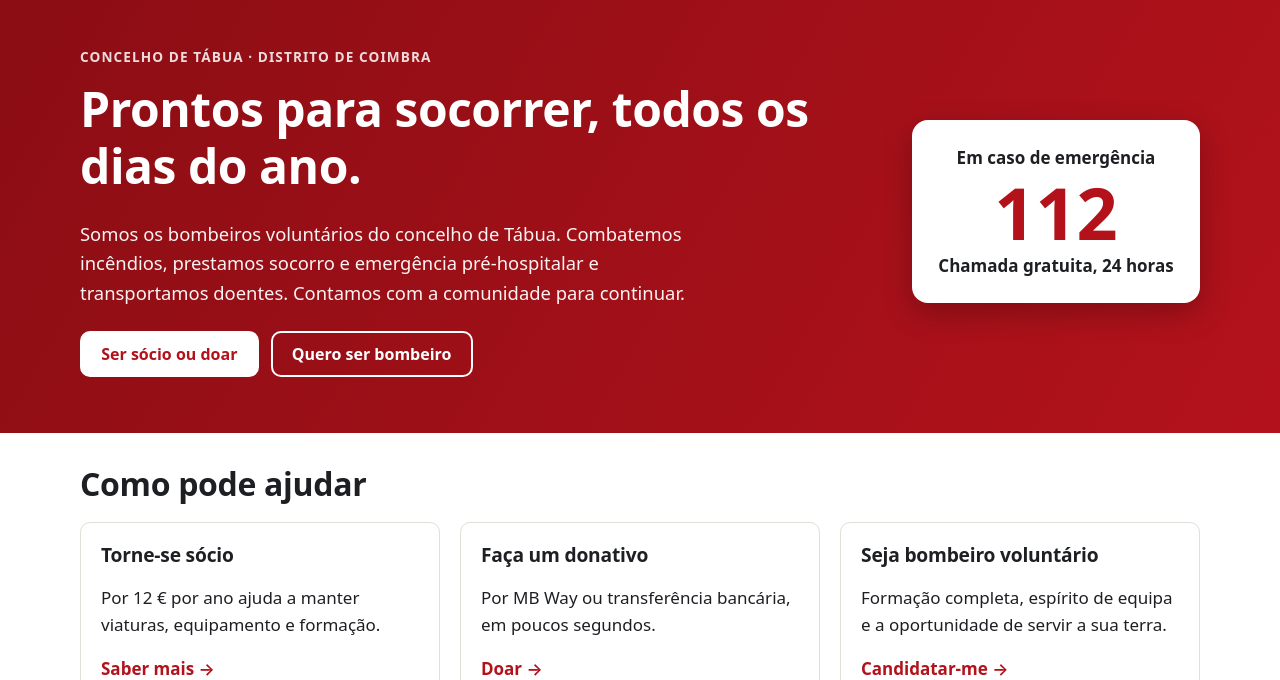
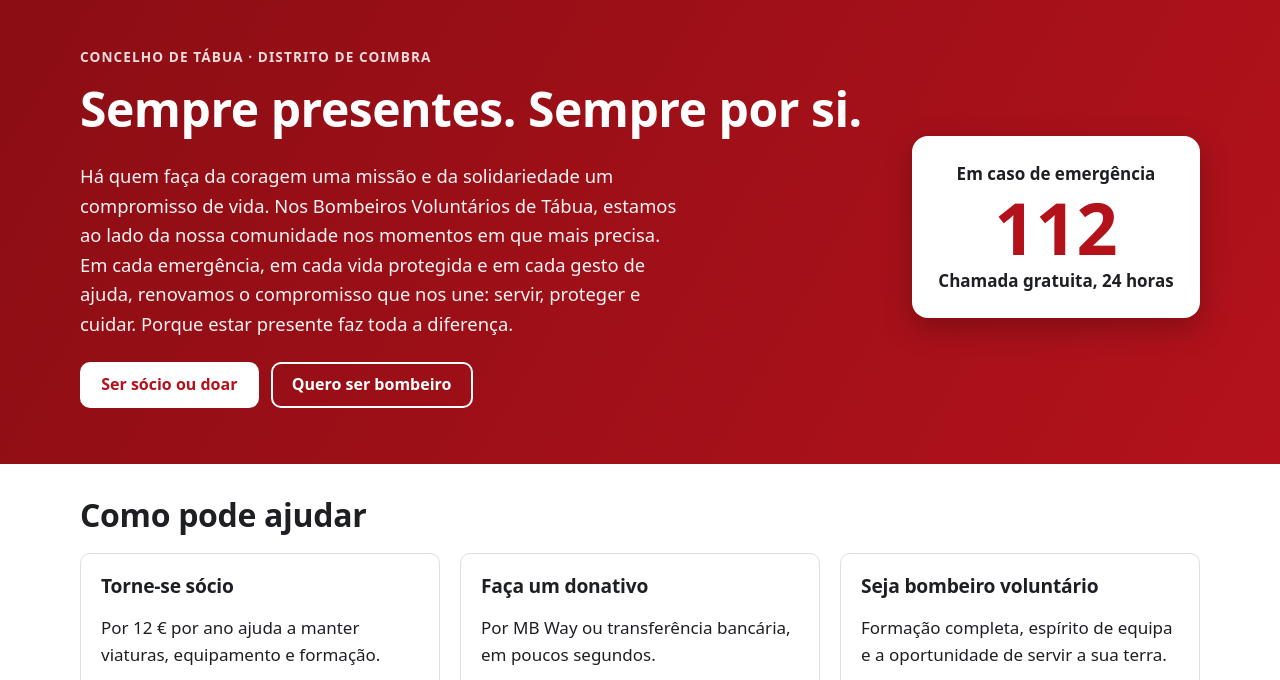
Before and after one commit to lbranquinho-lab/Bvtabua-site, an Astro site: page / in a window 1280 px wide. Shown: the part 120-800 px from the top of the page. Built offline with nearby package versions, Linux system fonts and the light colour scheme; Astro itself is replaced by a stand-in of ours.

Commit message:
Update src/content/paginas/inicio.md (via Pages CMS)

```diff
--- a/src/content/paginas/inicio.md
+++ b/src/content/paginas/inicio.md
@@ -1,9 +1,18 @@
 ---
 titulo: Início
-descricao: ''
 heroi_pre: Concelho de Tábua · Distrito de Coimbra
-heroi_titulo: Prontos para socorrer, todos os dias do ano.
-heroi_texto: Somos os bombeiros voluntários do concelho de Tábua. Combatemos incêndios, prestamos socorro e emergência pré-hospitalar e transportamos doentes. Contamos com a comunidade para continuar.
+heroi_titulo: Sempre presentes. Sempre por si.
+heroi_texto: >-
+  Há quem faça da coragem uma missão e da solidariedade um compromisso de vida.
+
+
+  Nos Bombeiros Voluntários de Tábua, estamos ao lado da nossa comunidade nos
+  momentos em que mais precisa. Em cada emergência, em cada vida protegida e em
+  cada gesto de ajuda, renovamos o compromisso que nos une: servir, proteger e
+  cuidar.
+
+
+  Porque estar presente faz toda a diferença.
 heroi_botao1: Ser sócio ou doar
 heroi_botao2: Quero ser bombeiro
 ajudar_titulo: Como pode ajudar
@@ -17,13 +26,15 @@ ajudar:
     ligacao: /apoiar/#donativos
     chamada: Doar
   - titulo: Seja bombeiro voluntário
-    texto: Formação completa, espírito de equipa e a oportunidade de servir a sua terra.
+    texto: Formação completa, espírito de equipa e a oportunidade de servir a sua
+      terra.
     ligacao: /ser-bombeiro/
     chamada: Candidatar-me
 fazemos_titulo: O que fazemos
 fazemos:
   - titulo: Combate a incêndios
-    texto: Incêndios urbanos, industriais e rurais no concelho e em reforço de outros concelhos.
+    texto: Incêndios urbanos, industriais e rurais no concelho e em reforço de
+      outros concelhos.
   - titulo: Emergência pré-hospitalar
     texto: Socorro a vítimas de doença súbita e acidentes, em articulação com o INEM.
   - titulo: Transporte de doentes
@@ -32,5 +43,6 @@ fazemos:
     texto: Acidentes rodoviários, cheias, salvamentos e apoio à população.
 noticias_titulo: Últimas notícias
 risco_titulo: Risco de incêndio hoje
-risco_texto: Consulte o risco de incêndio rural para o concelho de Tábua antes de fazer queimas, queimadas ou trabalhos com máquinas no campo.
+risco_texto: Consulte o risco de incêndio rural para o concelho de Tábua antes
+  de fazer queimas, queimadas ou trabalhos com máquinas no campo.
 ---
```
